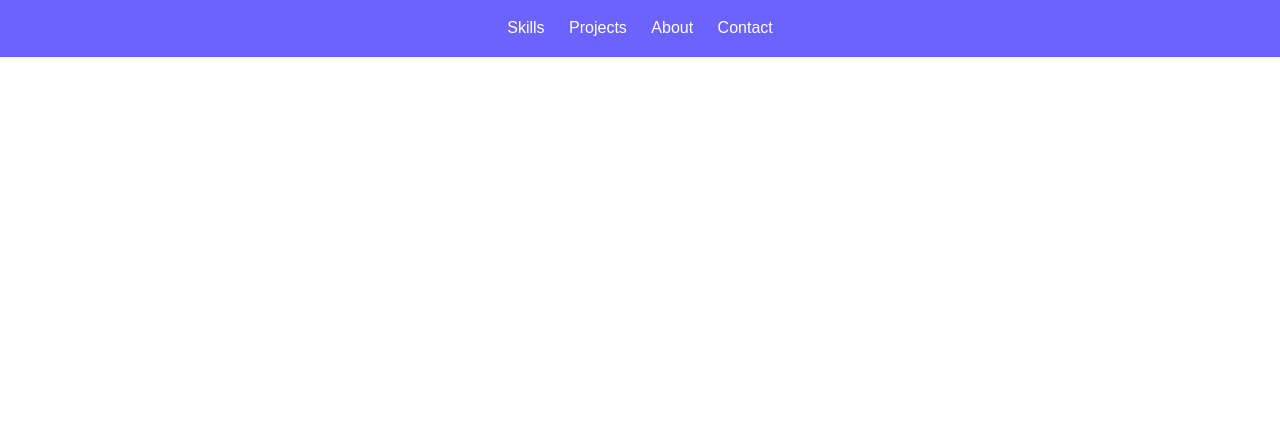
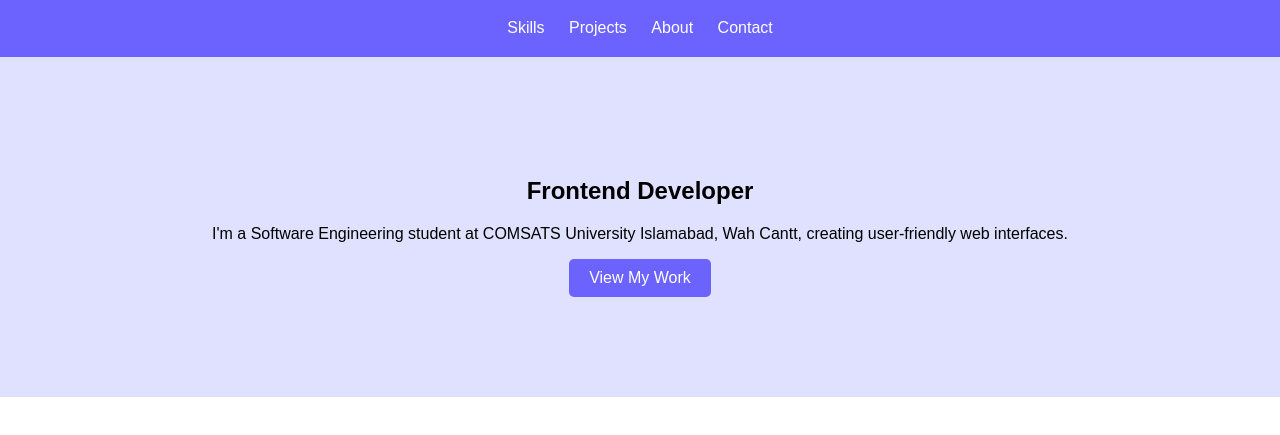
Before and after one commit to mujtabatech79/Protfolio-Final, a plain HTML site: page index.html in a window 1280 px wide. Shown: the part 81-516 px from the top of the page. Drawn offline with Linux system fonts and the light colour scheme.

Commit message:
Add hero section

```diff
--- a/index.html
+++ b/index.html
@@ -34,6 +34,12 @@
         <a href="#contact">Contact</a>
     </nav>
 </header>
+<section id="home" style="padding: 100px 20px; text-align:center; background:#e0e0ff;">
+    <h2>Frontend Developer</h2>
+    <p>I'm a Software Engineering student at COMSATS University Islamabad, Wah Cantt, creating user-friendly web interfaces.</p>
+    <a href="#projects" style="display:inline-block; padding:10px 20px; background:#6C63FF; color:white; text-decoration:none; border-radius:5px;">View My Work</a>
+</section>
+
 
 </body>
 </html>
```
